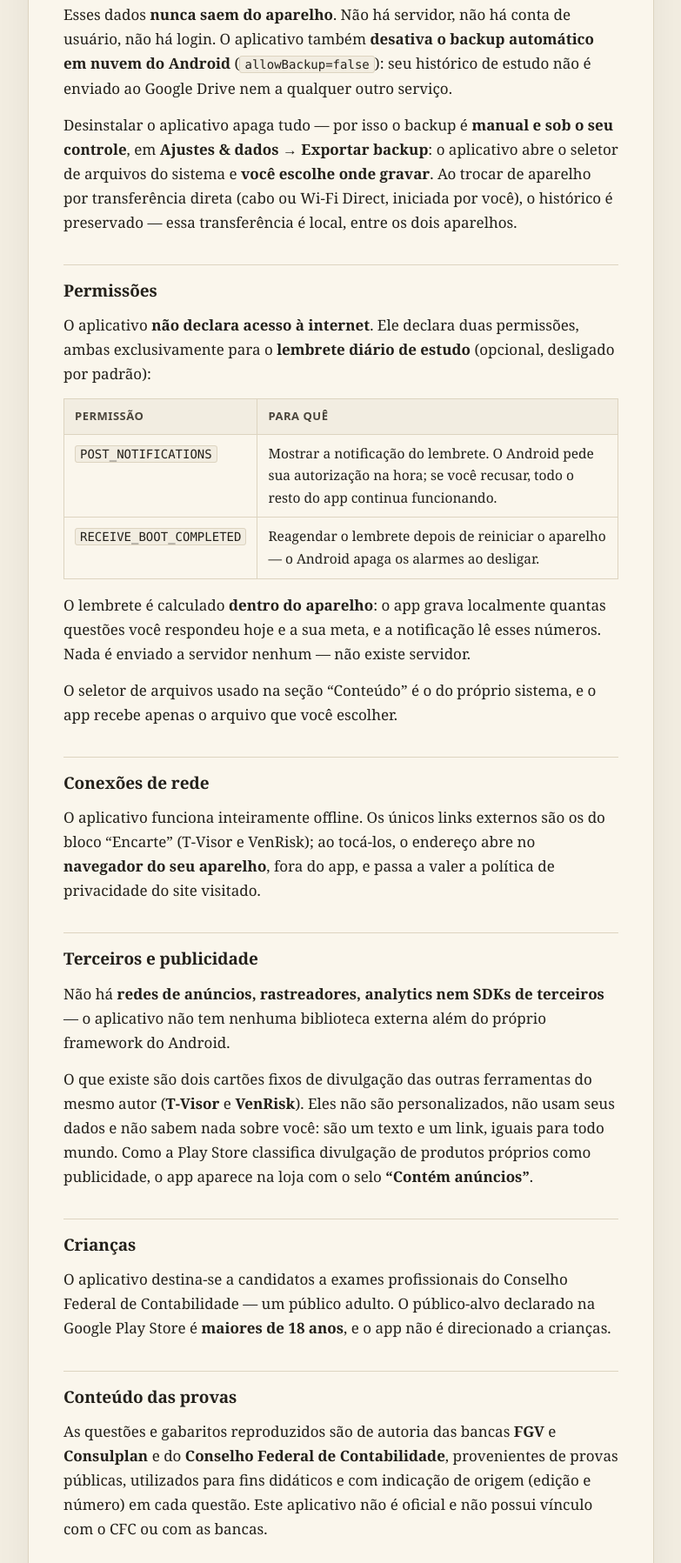
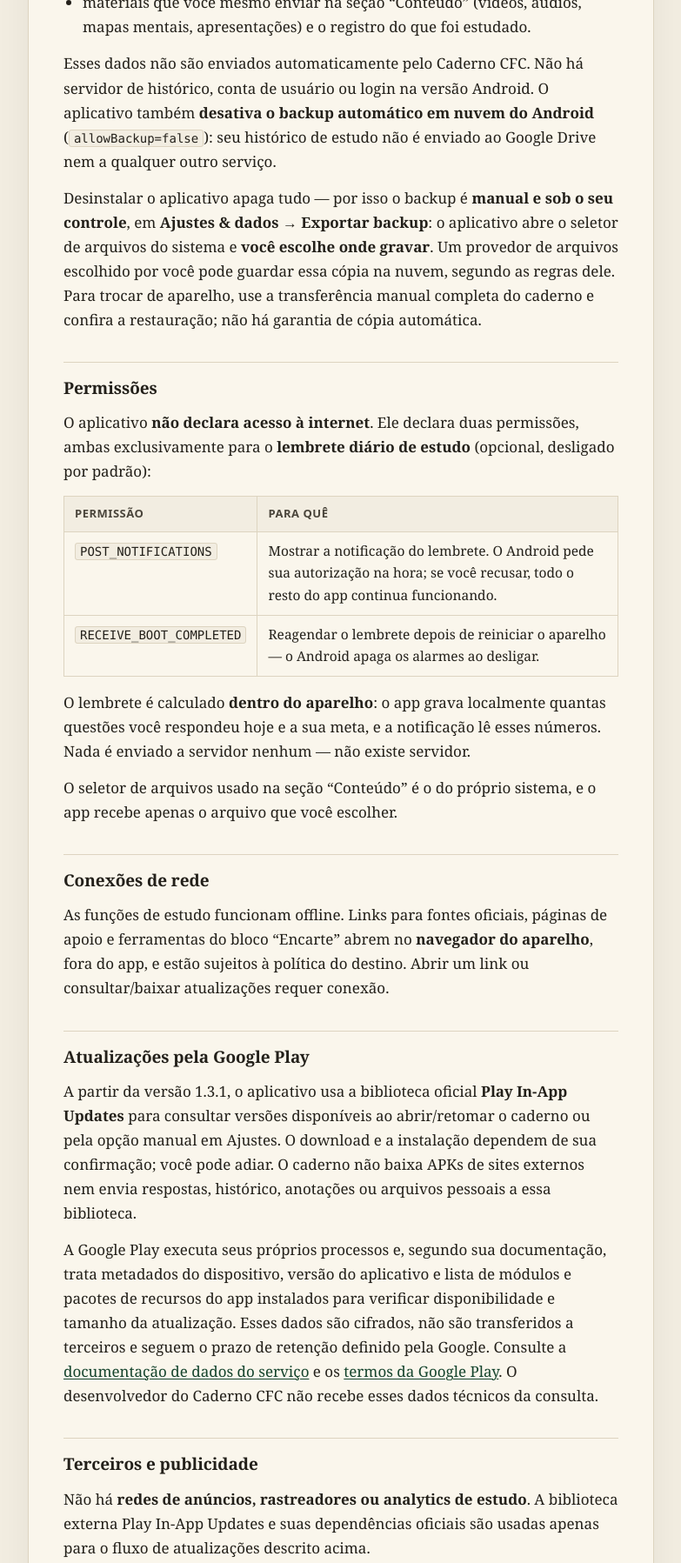
Before and after one commit to gbrandi2017/caderno-cfc-site, a plain HTML site: page index.html in a window 1280 px wide. Shown: the part 741-2538 px from the top of the page at 87% size, without its empty margins (248-1031 px from the left). Drawn offline with Linux system fonts and the light colour scheme.

Commit message:
docs: disclose Play updates and manual backup privacy

```diff
--- a/index.html
+++ b/index.html
@@ -4,7 +4,7 @@
 <meta charset="utf-8">
 <meta name="viewport" content="width=device-width, initial-scale=1">
 <title>Política de Privacidade — Caderno CFC</title>
-<meta name="description" content="Política de privacidade do aplicativo Caderno CFC: nenhum dado é coletado, transmitido ou compartilhado. Tudo fica no aparelho.">
+<meta name="description" content="Política de privacidade do Caderno CFC: estudo local, backup manual e informações sobre atualizações pela Google Play.">
 <meta name="robots" content="index, follow">
 <style>
   :root{
@@ -76,13 +76,15 @@
   <header>
     <div class="selo">Caderno CFC · aplicativo Android</div>
     <h1>Política de Privacidade</h1>
-    <p class="data">Última atualização: 26 de julho de 2026</p>
+    <p class="data">Última atualização: 7 de outubro de 2026 · versão 1.3.1</p>
   </header>
 
   <h2>Resumo</h2>
   <div class="destaque">
-    <p>O Caderno CFC <strong>não coleta, não transmite e não compartilha nenhum dado
-    pessoal</strong>. Todo o seu conteúdo de estudo fica exclusivamente no seu aparelho.</p>
+    <p>O Caderno CFC <strong>não envia seu histórico de estudo a servidores do desenvolvedor</strong>.
+    Respostas, anotações e materiais ficam no aparelho; a exportação e o compartilhamento
+    de arquivos são iniciados por você. A consulta de atualizações usa a Google Play,
+    que trata dados técnicos próprios, conforme explicado abaixo.</p>
   </div>
 
   <h2>Dados que o aplicativo armazena (só no seu aparelho)</h2>
@@ -94,15 +96,16 @@
     <li>materiais que você mesmo enviar na seção “Conteúdo” (vídeos, áudios, mapas mentais,
         apresentações) e o registro do que foi estudado.</li>
   </ul>
-  <p>Esses dados <strong>nunca saem do aparelho</strong>. Não há servidor, não há conta de
-  usuário, não há login. O aplicativo também <strong>desativa o backup automático em nuvem do
+  <p>Esses dados não são enviados automaticamente pelo Caderno CFC. Não há servidor de histórico,
+  conta de usuário ou login na versão Android. O aplicativo também <strong>desativa o backup automático em nuvem do
   Android</strong> (<code>allowBackup=false</code>): seu histórico de estudo não é enviado ao
   Google Drive nem a qualquer outro serviço.</p>
   <p>Desinstalar o aplicativo apaga tudo — por isso o backup é <strong>manual e sob o seu
   controle</strong>, em <strong>Ajustes &amp; dados → Exportar backup</strong>: o aplicativo abre o
-  seletor de arquivos do sistema e <strong>você escolhe onde gravar</strong>. Ao trocar de aparelho
-  por transferência direta (cabo ou Wi-Fi Direct, iniciada por você), o histórico é preservado —
-  essa transferência é local, entre os dois aparelhos.</p>
+  seletor de arquivos do sistema e <strong>você escolhe onde gravar</strong>. Um provedor de arquivos
+  escolhido por você pode guardar essa cópia na nuvem, segundo as regras dele. Para trocar de
+  aparelho, use a transferência manual completa do caderno e confira a restauração;
+  não há garantia de cópia automática.</p>
 
   <h2>Permissões</h2>
   <p>O aplicativo <strong>não declara acesso à internet</strong>. Ele declara duas permissões,
@@ -128,13 +131,27 @@
   o arquivo que você escolher.</p>
 
   <h2>Conexões de rede</h2>
-  <p>O aplicativo funciona inteiramente offline. Os únicos links externos são os do bloco
-  “Encarte” (T-Visor e VenRisk); ao tocá-los, o endereço abre no <strong>navegador do seu
-  aparelho</strong>, fora do app, e passa a valer a política de privacidade do site visitado.</p>
+  <p>As funções de estudo funcionam offline. Links para fontes oficiais, páginas de apoio e
+  ferramentas do bloco “Encarte” abrem no <strong>navegador do aparelho</strong>, fora do app,
+  e estão sujeitos à política do destino. Abrir um link ou consultar/baixar atualizações requer conexão.</p>
+
+  <h2>Atualizações pela Google Play</h2>
+  <p>A partir da versão 1.3.1, o aplicativo usa a biblioteca oficial <strong>Play In-App Updates</strong>
+  para consultar versões disponíveis ao abrir/retomar o caderno ou pela opção manual em Ajustes.
+  O download e a instalação dependem de sua confirmação; você pode adiar. O caderno não baixa
+  APKs de sites externos nem envia respostas, histórico, anotações ou arquivos pessoais a essa biblioteca.</p>
+  <p>A Google Play executa seus próprios processos e, segundo sua documentação, trata metadados
+  do dispositivo, versão do aplicativo e lista de módulos e pacotes de recursos do app instalados
+  para verificar disponibilidade e tamanho da atualização. Esses dados são cifrados, não são
+  transferidos a terceiros e seguem o prazo de retenção definido pela Google. Consulte a
+  <a href="https://developer.android.com/guide/playcore/in-app-updates#data-safety">documentação de dados do serviço</a>
+  e os <a href="https://play.google.com/about/play-terms/">termos da Google Play</a>.
+  O desenvolvedor do Caderno CFC não recebe esses dados técnicos da consulta.</p>
 
   <h2>Terceiros e publicidade</h2>
-  <p>Não há <strong>redes de anúncios, rastreadores, analytics nem SDKs de terceiros</strong> — o
-  aplicativo não tem nenhuma biblioteca externa além do próprio framework do Android.</p>
+  <p>Não há <strong>redes de anúncios, rastreadores ou analytics de estudo</strong>. A biblioteca
+  externa Play In-App Updates e suas dependências oficiais são usadas apenas para o fluxo
+  de atualizações descrito acima.</p>
   <p>O que existe são dois cartões fixos de divulgação das outras ferramentas do mesmo autor
   (<strong>T-Visor</strong> e <strong>VenRisk</strong>). Eles não são personalizados, não usam seus
   dados e não sabem nada sobre você: são um texto e um link, iguais para todo mundo. Como a Play
```
